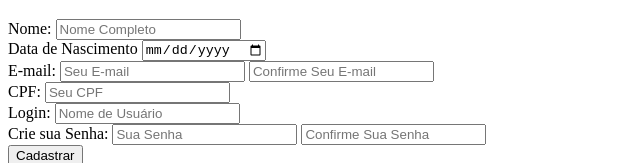
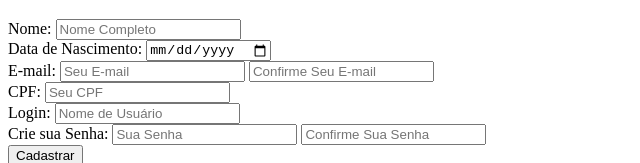
Before and after one commit to george-paulo/seguranca_ifce, a plain HTML site: page admin/cadastro_usuarios.html in a window 1280 px wide. Shown: the part 808-971 px from the top of the page, 0-640 px from the left. Drawn offline with Linux system fonts and the light colour scheme.

Commit message:
Update cadastro_usuarios.html
Corrigindo campo "Data de Nascimento".

```diff
--- a/admin/cadastro_usuarios.html
+++ b/admin/cadastro_usuarios.html
@@ -39,7 +39,7 @@
         <label for="nome">Nome:</label>
         <input type="text" id="nome" placeholder="Nome Completo" name="nome" required><br>
 
-        <label for="data_nascimento">Data de Nascimento</label>
+        <label for="data_nascimento">Data de Nascimento:</label>
         <input type="date" id="data_nascimento" name="Data de Nascimento" required><br>
 
         <label for="email">E-mail:</label>
```
